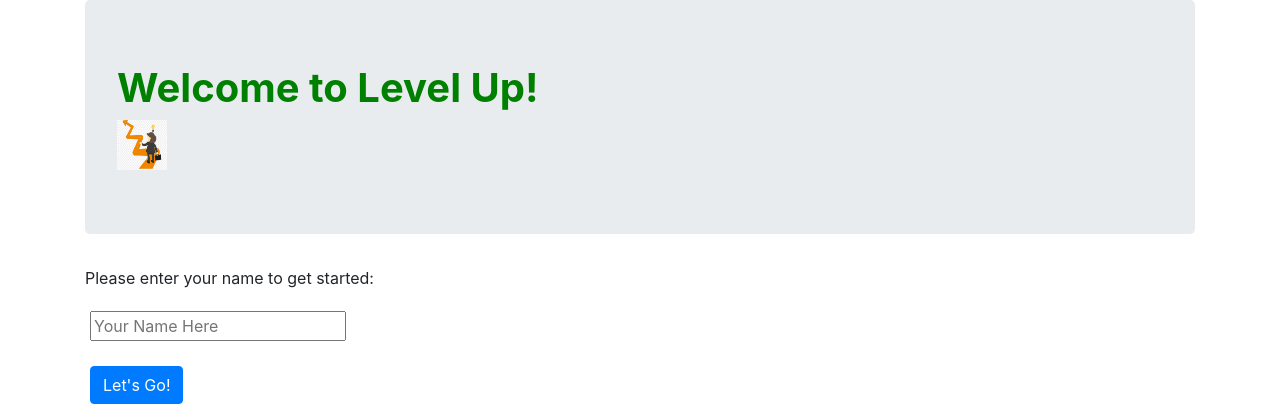
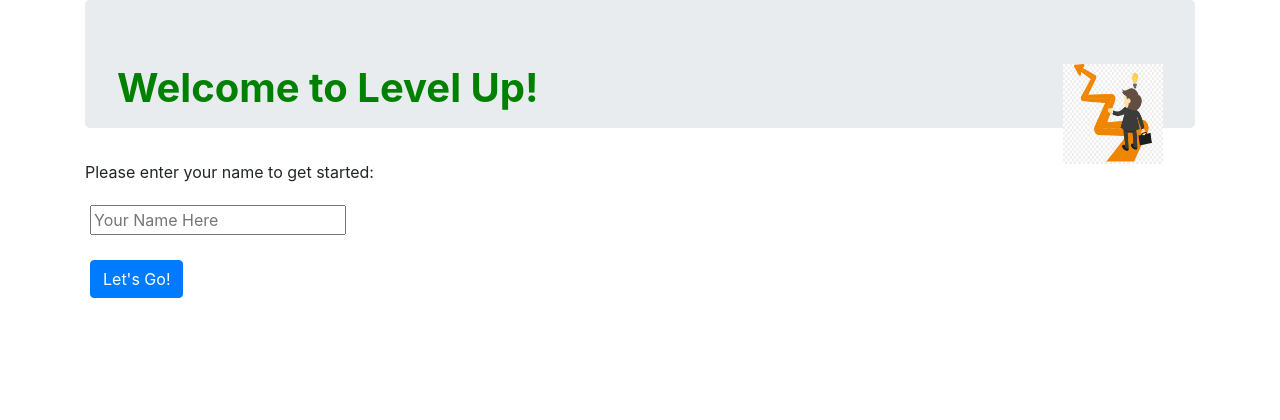
Before and after one commit to raymondng76/IRS-MR-RS-2019-07-01-IS1FT-GRP-Team10-LevelUp, a Django app: page / in a window 1280 px wide. Shown: the part 56-476 px from the top of the page. Run offline with Django 3.2, Linux system fonts and the light colour scheme; some libraries are stand-ins or nearby versions.

Commit message:
adjust css for main image

```diff
--- a/SystemCode/Level_Up/Level_Up_App/static/Level_Up_App/css/index.css
+++ b/SystemCode/Level_Up/Level_Up_App/static/Level_Up_App/css/index.css
@@ -1,6 +1,12 @@
 h1{
   font-weight: bold;
   color: green;
+  float: left;
+}
+#main_img{
+  float: right;
+  width: 100px;
+  height: 100px;
 }
 #userInput{
   margin: 5px;
--- a/SystemCode/Level_Up/Level_Up_App/templates/Level_Up_App/index.html
+++ b/SystemCode/Level_Up/Level_Up_App/templates/Level_Up_App/index.html
@@ -15,7 +15,7 @@
       <div class="jumbotron">
 
         <h1>Welcome to Level Up!</h1>
-        <img src="{% static "Level_Up_App/images/career_roadmap.jpg" %}" alt="Opps!" style="width:50px;height:50px">
+        <img id="main_img" src="{% static "Level_Up_App/images/career_roadmap.jpg" %}" alt="Opps!">
       </div>
       <form class="username" action="" method="post">
         <p>Please enter your name to get started:</p>
```
